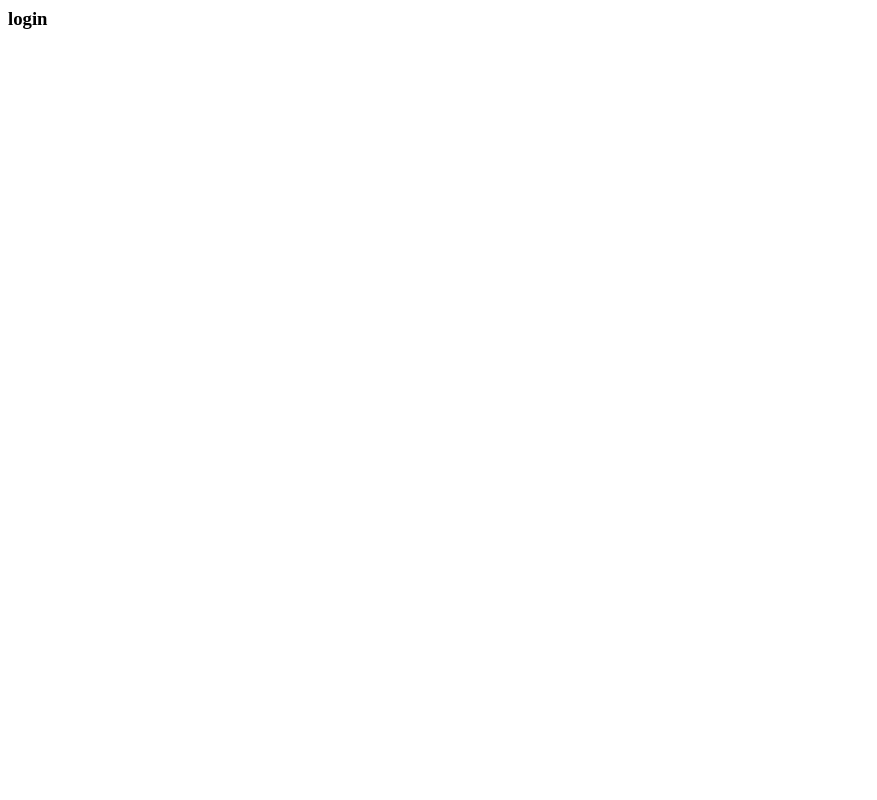
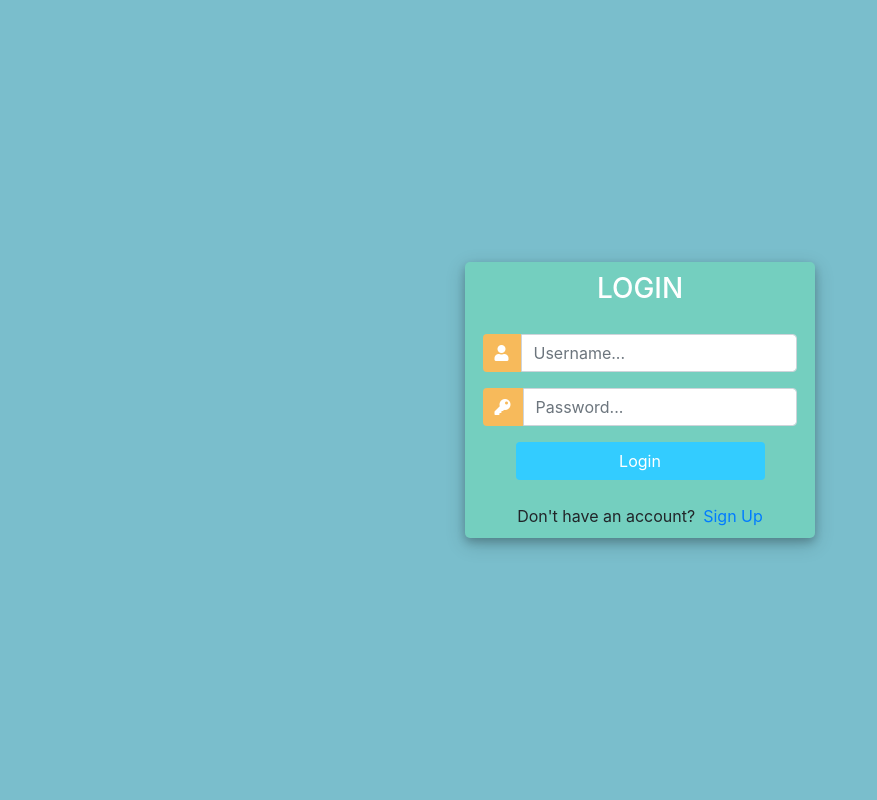
Before and after one commit to aamdo/CustomerManagement, a Django app: page /login/ in a window 1280 px wide. Before the commit the part shown is almost empty. Shown: the whole page, without its empty margins (0-877 px from the left). Run offline with Django 3.2, Linux system fonts and the light colour scheme; some libraries are stand-ins or nearby versions.

Commit message:
pt14-34:00

```diff
--- a/accounts/urls.py
+++ b/accounts/urls.py
@@ -4,6 +4,7 @@ from  .import views
 urlpatterns = [
     path('register/',views.registerPage,name='register'),
     path('login/',views.loginPage,name='login'),
+    path('logout/',views.logout,name='logout'),
 
     path('', views.home, name='home'),
     path('products/', views.products, name='products'),
--- a/accounts/views.py
+++ b/accounts/views.py
@@ -1,11 +1,17 @@
 from django.shortcuts import render,redirect
 from django.http import HttpResponse
 from django.forms import inlineformset_factory
+from django.contrib import messages
 from django.contrib.auth.forms import UserCreationForm
+from django.contrib.auth import authenticate,login,logout
+from django.contrib.auth.decorators import login_required
+
 from .models import *
-from .forms import OrderForm,CreateUserForm
+from .forms import  OrderForm,CreateUserForm
 from .filters import OrderFilter
 from django.core.paginator import Paginator
+
+
 
 # Create your views here.
 
@@ -15,18 +21,34 @@ def registerPage(request):
         form = CreateUserForm(request.POST)
         if form.is_valid():
             form.save()
-
-
-
+            user = form.cleaned_data.get('username')
+            messages.success(request,'Account was created for '+user)
+            return redirect('login')
 
     context = {'form':form}
     return render(request,'accounts/register.html',context)
 
+
 def loginPage(request):
-    context = { }
+    if request.method == 'POST':
+       username = request.POST.get('username')
+       password =  request.POST.get('password')
+       user = authenticate(request,username=username,password=password)
+       if user is not None:
+            login(request,user)
+            return redirect('home')
+       else:
+            messages.info(request,'username or password is incorrect')
+
+    context = {}
+
     return render(request,'accounts/login.html',context)
 
+def logoutUser(request):
+    logout(request)
+    return redirect('login')
 
+@login_required(login_url='login')
 def home(request):
     orders = Order.objects.all()
     customers = Customer.objects.all()
--- a/templates/accounts/login.html
+++ b/templates/accounts/login.html
@@ -1 +1,125 @@
-<h3>login</h3>
+<!DOCTYPE html>
+<html>
+
+<head>
+	<title>Login</title>
+	<link rel="stylesheet" href="https://stackpath.bootstrapcdn.com/bootstrap/4.1.3/css/bootstrap.min.css" integrity="sha384-MCw98/SFnGE8fJT3GXwEOngsV7Zt27NXFoaoApmYm81iuXoPkFOJwJ8ERdknLPMO" crossorigin="anonymous">
+	<script src="https://ajax.googleapis.com/ajax/libs/jquery/3.3.1/jquery.min.js"></script>
+	<link rel="stylesheet" href="https://use.fontawesome.com/releases/v5.6.1/css/all.css" integrity="sha384-gfdkjb5BdAXd+lj+gudLWI+BXq4IuLW5IT+brZEZsLFm++aCMlF1V92rMkPaX4PP" crossorigin="anonymous">
+
+
+	<style>
+		body,
+		html {
+			margin: 0;
+			padding: 0;
+			height: 100%;
+			background: #7abecc !important;
+		}
+		.user_card {
+			width: 350px;
+			margin-top: auto;
+			margin-bottom: auto;
+			background: #74cfbf;
+			position: relative;
+			display: flex;
+			justify-content: center;
+			flex-direction: column;
+			padding: 10px;
+			box-shadow: 0 4px 8px 0 rgba(0, 0, 0, 0.2), 0 6px 20px 0 rgba(0, 0, 0, 0.19);
+			-webkit-box-shadow: 0 4px 8px 0 rgba(0, 0, 0, 0.2), 0 6px 20px 0 rgba(0, 0, 0, 0.19);
+			-moz-box-shadow: 0 4px 8px 0 rgba(0, 0, 0, 0.2), 0 6px 20px 0 rgba(0, 0, 0, 0.19);
+			border-radius: 5px;
+
+		}
+
+		.form_container {
+			margin-top: 20px;
+		}
+
+		#form-title{
+			color: #fff;
+
+		}
+
+		.login_btn {
+			width: 100%;
+			background: #33ccff !important;
+			color: white !important;
+		}
+		.login_btn:focus {
+			box-shadow: none !important;
+			outline: 0px !important;
+		}
+		.login_container {
+			padding: 0 2rem;
+		}
+		.input-group-text {
+			background: #f7ba5b !important;
+			color: white !important;
+			border: 0 !important;
+			border-radius: 0.25rem 0 0 0.25rem !important;
+		}
+		.input_user,
+		.input_pass:focus {
+			box-shadow: none !important;
+			outline: 0px !important;
+		}
+
+		#messages{
+			background-color: grey;
+			color: #fff;
+			padding: 10px;
+			margin-top: 10px;
+		}
+	</style>
+
+</head>
+<body>
+	<div class="container h-100">
+		<div class="d-flex justify-content-center h-100">
+			<div class="user_card">
+				<div class="d-flex justify-content-center">
+
+
+					<h3 id="form-title">LOGIN</h3>
+				</div>
+				<div class="d-flex justify-content-center form_container">
+					<form method="POST" action="">
+                        {% csrf_token %}
+						<div class="input-group mb-3">
+							<div class="input-group-append">
+								<span class="input-group-text"><i class="fas fa-user"></i></span>
+							</div>
+							<input type="text" name="username" placeholder="Username..." class="form-control">
+						</div>
+						<div class="input-group mb-2">
+							<div class="input-group-append">
+								<span class="input-group-text"><i class="fas fa-key"></i></span>
+							</div>
+								<input type="password" name="password" placeholder="Password..." class="form-control" >
+						</div>
+
+							<div class="d-flex justify-content-center mt-3 login_container">
+				 				<input class="btn login_btn" type="submit" value="Login">
+				   			</div>
+					</form>
+
+				</div>
+                {% for message in  messages %}
+
+                    <p id="messages" >{{message}}</p>
+
+                {% endfor %}
+				<div class="mt-4">
+					<div class="d-flex justify-content-center links">
+						Don't have an account? <a href="{% url 'register' %}" class="ml-2">Sign Up</a>
+					</div>
+
+				</div>
+			</div>
+		</div>
+	</div>
+</body>
+
+</html>
--- a/templates/accounts/register.html
+++ b/templates/accounts/register.html
@@ -109,6 +109,8 @@
 					</form>
 				</div>
 
+				{{form.errors}}
+
 				<div class="mt-4">
 					<div class="d-flex justify-content-center links">
 						Already have an account? <a href="{% url 'login' %}" class="ml-2">Login</a>
```
Also changed, not shown: templates/accounts/navbar.html (+12 -0 lines), accounts/forms.py (line endings or trailing spaces), db.sqlite3.
